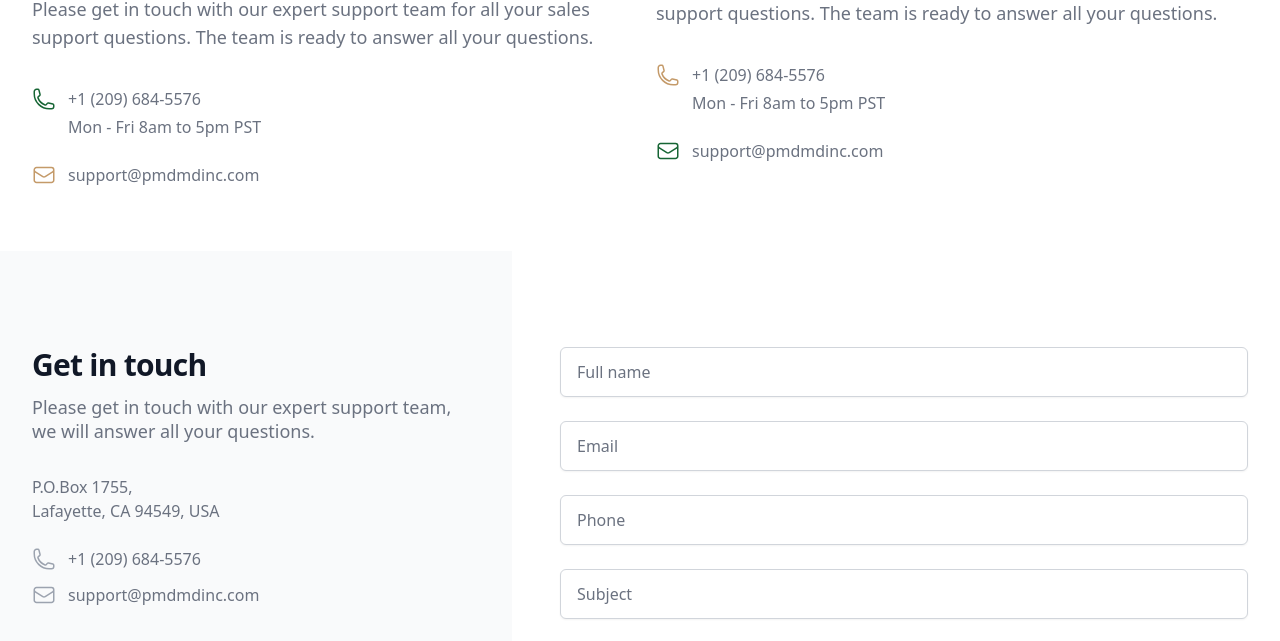
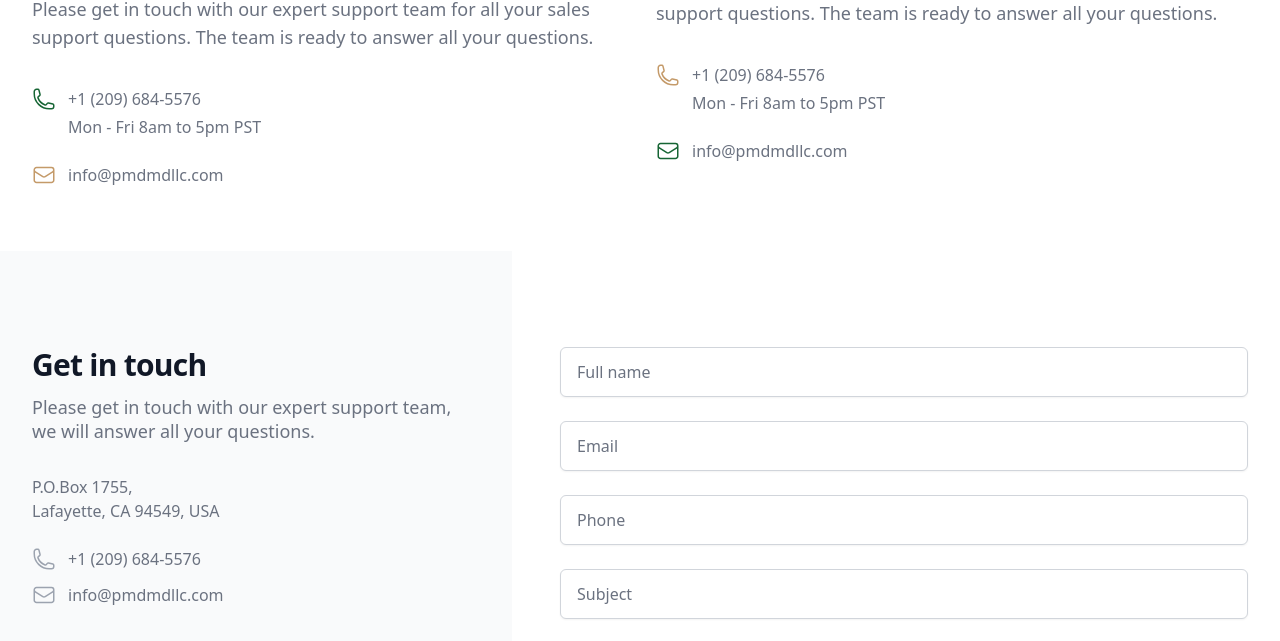
Before and after one commit to Bwogi/pmdmdinc, a React (Create React App) app: page / in a window 1280 px wide. Shown: the part 9728-10369 px from the top of the page. Built offline with nearby package versions, Linux system fonts and the light colour scheme.

Commit message:
email added

```diff
--- a/src/components/Contact1/Contact1.jsx
+++ b/src/components/Contact1/Contact1.jsx
@@ -50,7 +50,7 @@ export default function Contact1() {
                         <EnvelopeIcon className="h-6 w-6 text-[#C49A69]" aria-hidden="true" />
                         </div>
                         <div className="ml-3 text-base text-gray-500">
-                        <p>support@pmdmdinc.com</p>
+                        <p>info@pmdmdllc.com</p>
                         </div>
                     </div>
                     </div>
@@ -78,7 +78,7 @@ export default function Contact1() {
                         <EnvelopeIcon className="h-6 w-6 text-green-800" aria-hidden="true" />
                         </div>
                         <div className="ml-3 text-base text-gray-500">
-                        <p>support@pmdmdinc.com</p>
+                        <p>info@pmdmdllc.com</p>
                         </div>
                     </div>
                     </div>
@@ -117,7 +117,7 @@ export default function Contact1() {
                         <dt className="sr-only">Email</dt>
                         <dd className="flex">
                         <EnvelopeIcon className="h-6 w-6 flex-shrink-0 text-gray-400" aria-hidden="true" />
-                        <span className="ml-3">support@pmdmdinc.com</span>
+                        <span className="ml-3">info@pmdmdllc.com</span>
                         </dd>
                     </div>
                     </dl>
@@ -211,7 +211,8 @@ export default function Contact1() {
                                         required
                         />
                     </div>
-                    {/* checkboxes */}
+                                {/* checkboxes */}
+
                     <div>
                         <input type="checkbox" id="check" name="wholekit" value="wholekit" />
                         <label for="wholekit" className='text-gray-500'> I want the whole Kit(Park's Pectus System Set)</label><br />
```
Also changed, not shown: 1 other file (tests, documents, lock files or other folders).
